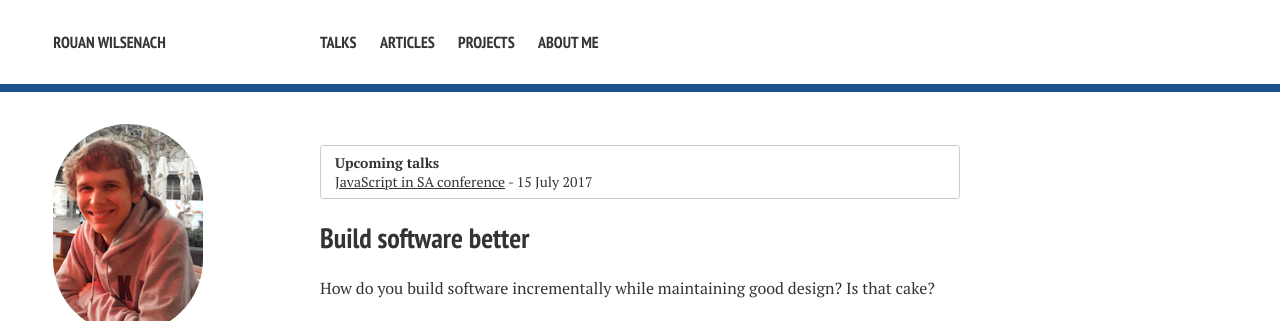
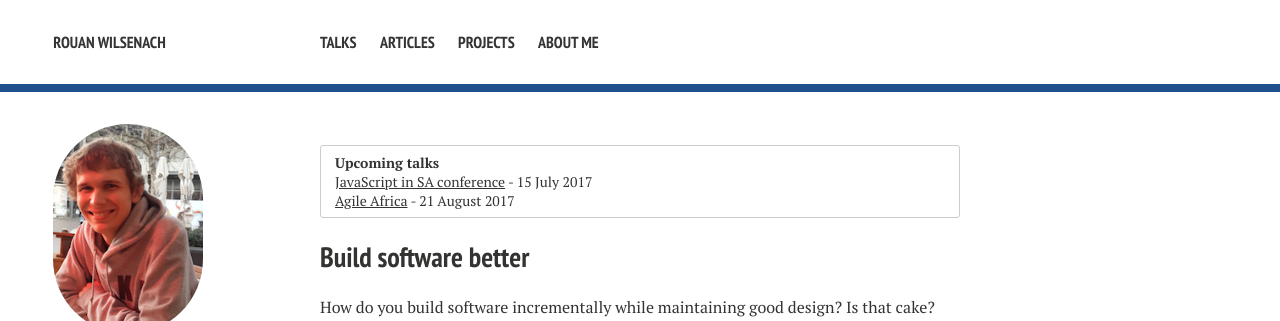
Before and after one commit to rouanw/rouanw.github.io, a Jekyll site: the page built from index.md, in a window 1280 px wide and 900 px high, cut to the strip 0-321 px from the top of the window. Built offline with Jekyll 4.4.1, drawn with Linux system fonts in a browser that asks for light colours; nearby versions of some CDN libraries; some web fonts are replaced; comment, search, counter and statistics services are not loaded.

Commit message:
add agile africa to upcoming  talks

```diff
--- a/index.md
+++ b/index.md
@@ -7,6 +7,7 @@ tags: [Rouan, Wilsenach, ThoughtWorks, agile, software, developer, development,
 {: .notice}
 __Upcoming talks__
 [JavaScript in SA conference](http://jsinsa.com/) - 15 July 2017
+[Agile Africa](http://2017.agileafricaconf.com/) - 21 August 2017
 
 ## Build software better
 
```
Also changed, not shown: talks/index.md (+1 -0 lines).
